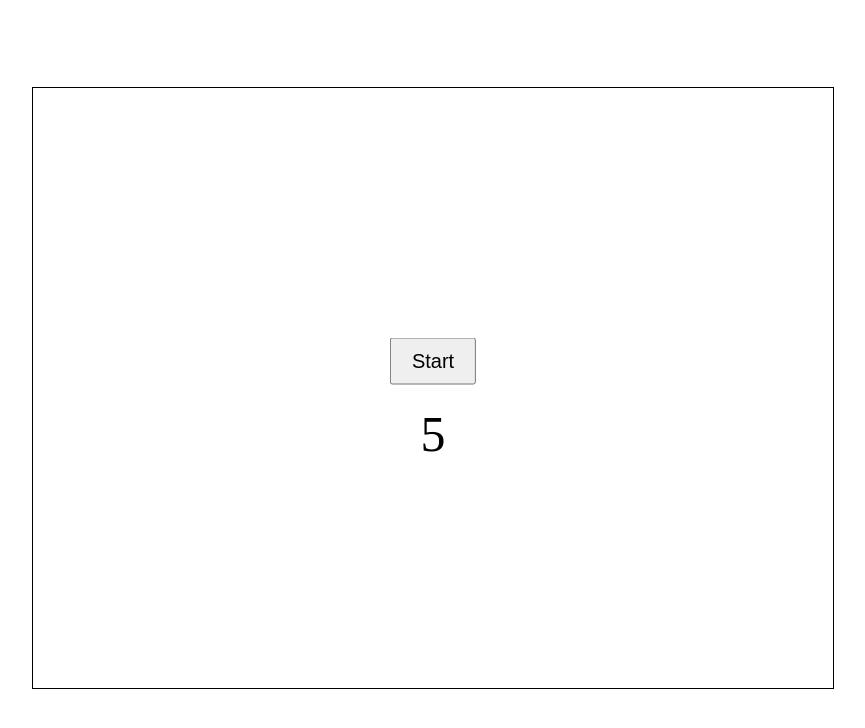
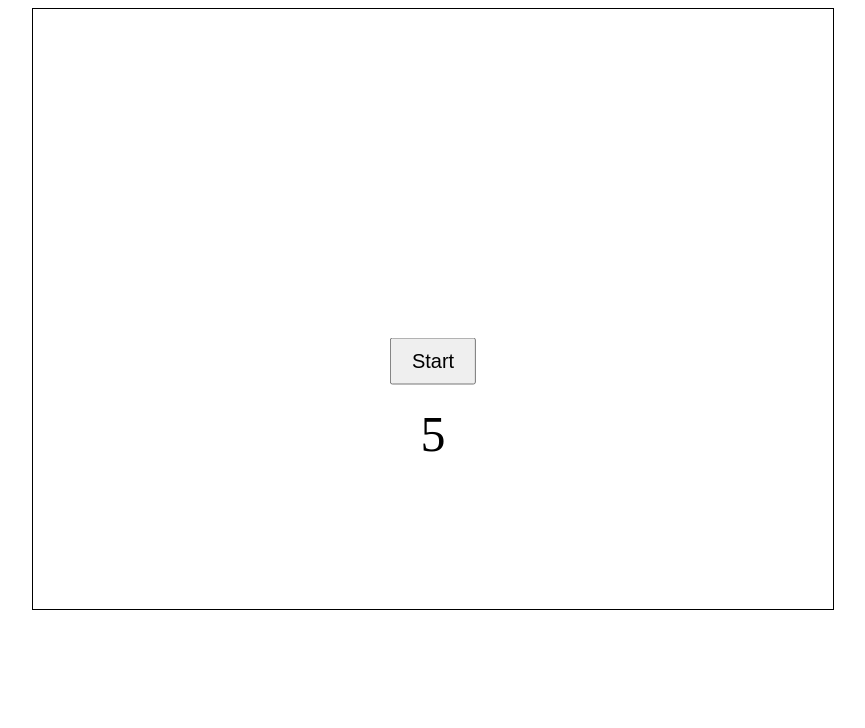
Before and after one commit to Th3Danny/Jueguito, a plain HTML site: page index.html in a window 1280 px wide. Shown: the whole page, without its empty margins (207-1072 px from the left). Drawn offline with Linux system fonts and the light colour scheme.

Commit message:
centrado de canva

```diff
--- a/index.html
+++ b/index.html
@@ -6,7 +6,11 @@
     <meta name="viewport" content="width=device-width, initial-scale=1.0">
     <title>Juego de Carreras</title>
     <style>
-
+       body{
+        display: flex;
+        justify-content: center;
+        align-items: center;
+       }
         #raceCanvas {
             border: 1px solid black;
         }
@@ -33,9 +37,8 @@
 </head>
 
 <body>
-    <div style="display: flex; justify-content: center; align-items: center; height: 95vh;">
+
         <canvas id="raceCanvas" width="800" height="600"></canvas>
-    </div>
 
     <div id="startScreen">
         <button id="startButton">Start</button>
```
